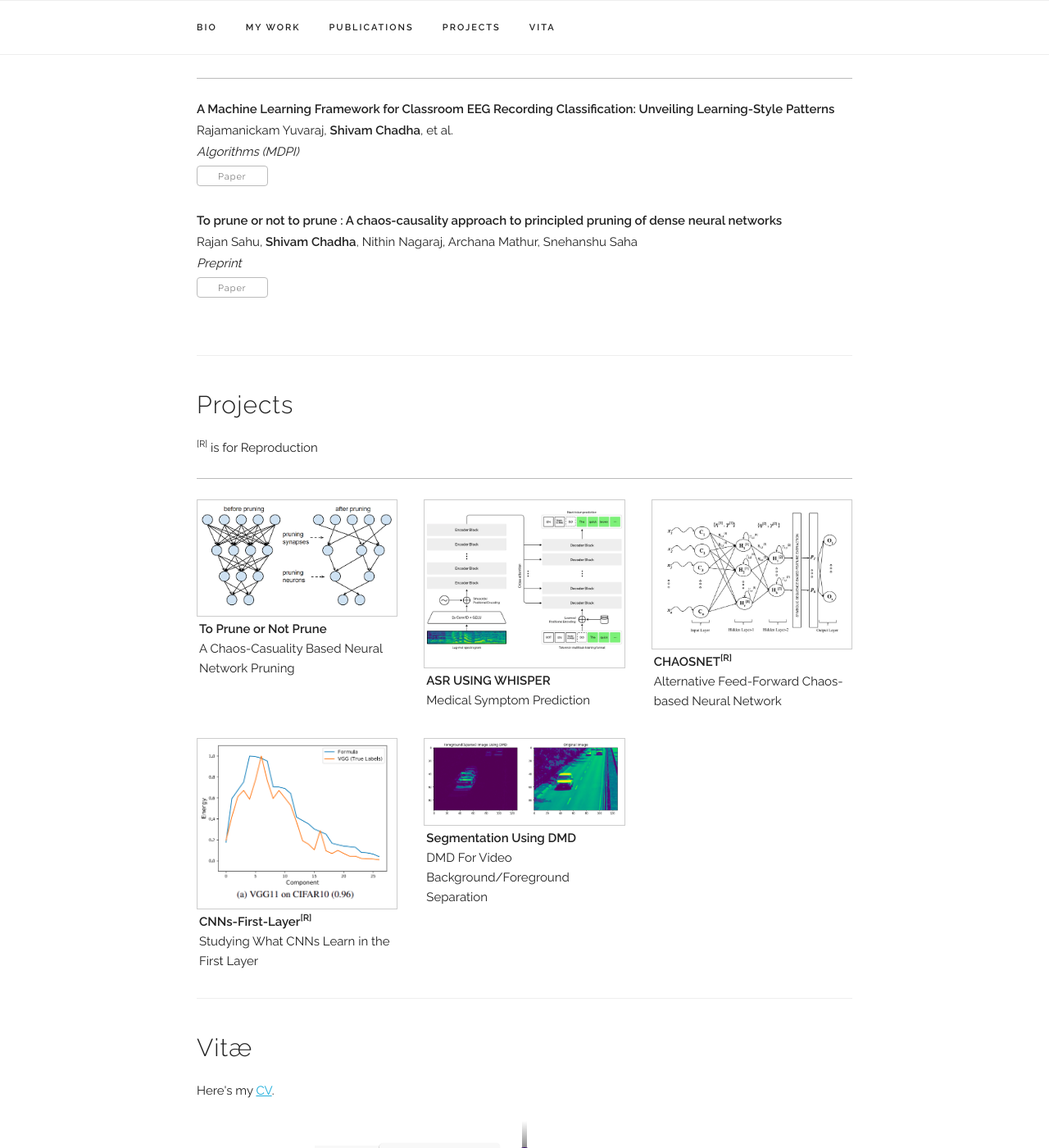
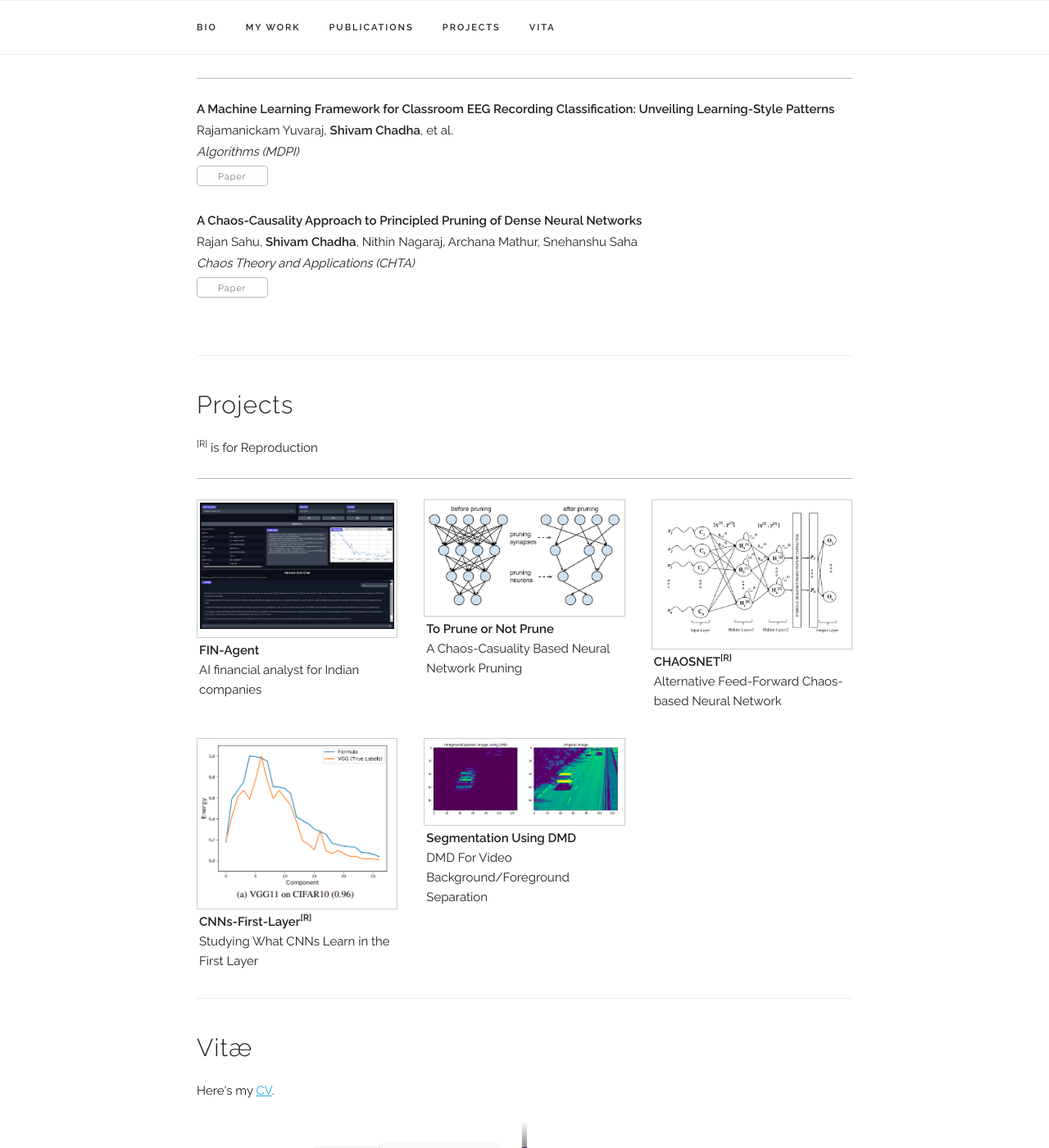
Before and after one commit to shivamchadha/shivamchadha.github.io, a Jekyll site: the page built from index.html, in a window 1280 px wide and 1400 px high, scrolled down 1021 px. Shown: the whole window at 82% size. Built offline with Jekyll 4.4.1, drawn with Linux system fonts in a browser that asks for light colours.

Commit message:
Updating projects and publications

```diff
--- a/_data/projects.yaml
+++ b/_data/projects.yaml
@@ -1,4 +1,9 @@
 projects:
+  - title: "FIN-Agent"
+    subtitle: "AI financial analyst for Indian companies"
+    thumbnail: "assets/projects/FIN-Agent/Fin-Agent.png"
+    url: "https://github.com/shivamchadha/fin-agent"
+    selected: y
   - title: "To Prune or Not Prune"
     subtitle: "A Chaos-Casuality Based Neural Network Pruning"
     thumbnail: "assets/projects/To Prune or Not Prune/pruning.png"
@@ -9,7 +14,7 @@ projects:
     subtitle: "Medical Symptom Prediction"
     thumbnail: "assets/projects/ASR USING WHISPER/whisper.png"
     url: "https://github.com/RAJAN13-blip/ASR_Whisper_FT"
-    selected: y
+    selected: n
 
   - title: "CHAOSNET<sup>[R]</sup>"
     subtitle: "Alternative Feed-Forward Chaos-based Neural Network"
--- a/_data/publications.yaml
+++ b/_data/publications.yaml
@@ -6,8 +6,8 @@ papers:
     paper_pdf: "https://www.mdpi.com/1999-4893/17/11/503"
     selected: y
 
-  - title: "To prune or not to prune : A chaos-causality approach to principled pruning of dense neural networks"
+  - title: "A Chaos-Causality Approach to Principled Pruning of Dense Neural Networks"
     authors: "Rajan Sahu, <b>Shivam Chadha</b>, Nithin Nagaraj, Archana Mathur, Snehanshu Saha"
-    venue: "Preprint"
+    venue: " Chaos Theory and Applications (CHTA)"
     paper_pdf: "https://arxiv.org/abs/2308.09955"
     selected: y
```
Also changed, not shown: assets/projects/FIN-Agent/Fin-Agent.png (added), 2 other files.
